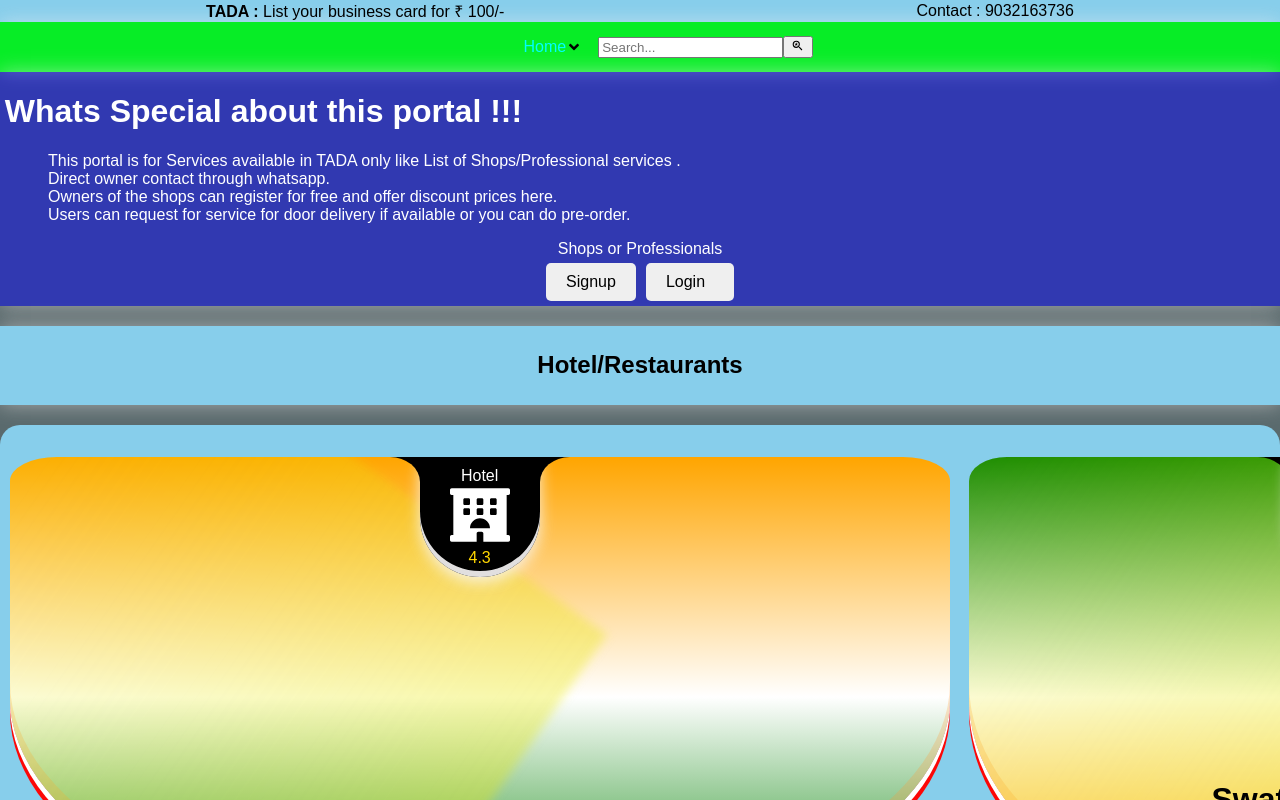
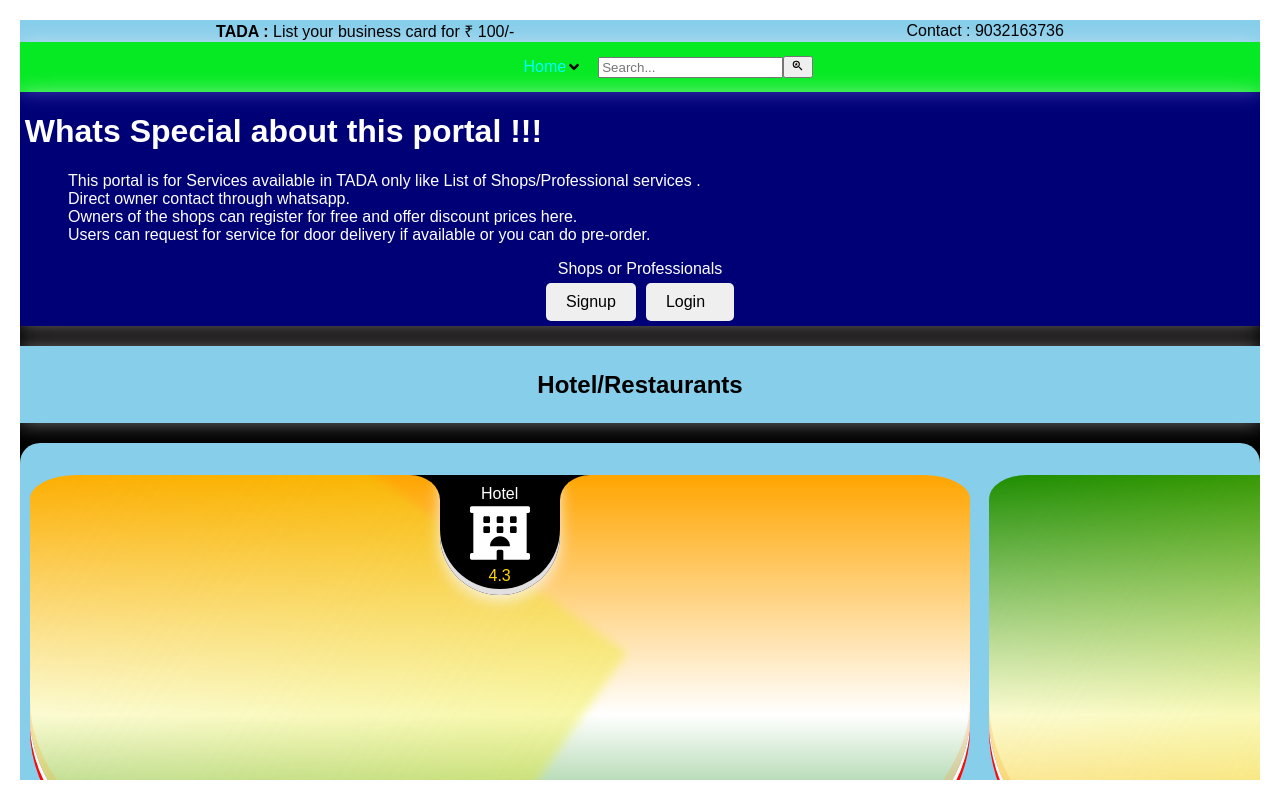
Before and after one commit to uppuharinath/tadalocalshops, a React (Create React App) app: page / in a window 1280 px wide. Shown: the top 800 px of the page. Built offline with nearby package versions, Linux system fonts and the light colour scheme.

Commit message:
newlyupdate 9.40

```diff
--- a/src/custome.css
+++ b/src/custome.css
@@ -791,6 +791,14 @@ background-color: rgba(0, 0, 0, 0.071);
 }
 
 
+body {
+  background: #000 !important; /* optional background color */
+  border: 20px solid white !important;
+  margin: 0; /* often needed to prevent unwanted spacing */
+  height: 100vh; /* full viewport height */
+  box-sizing: border-box;
+}
+
 .backbutton {
   position: fixed;
   bottom: 2rem !important;
```
